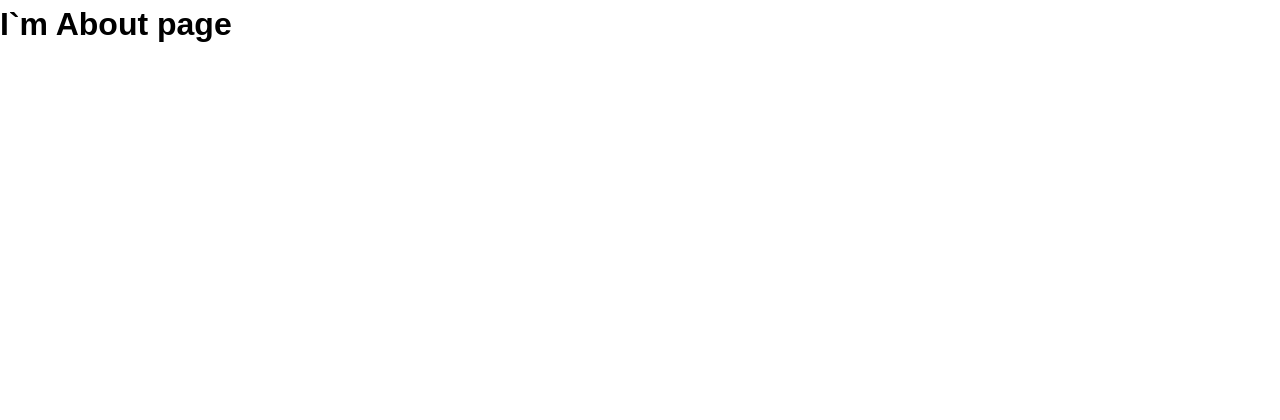
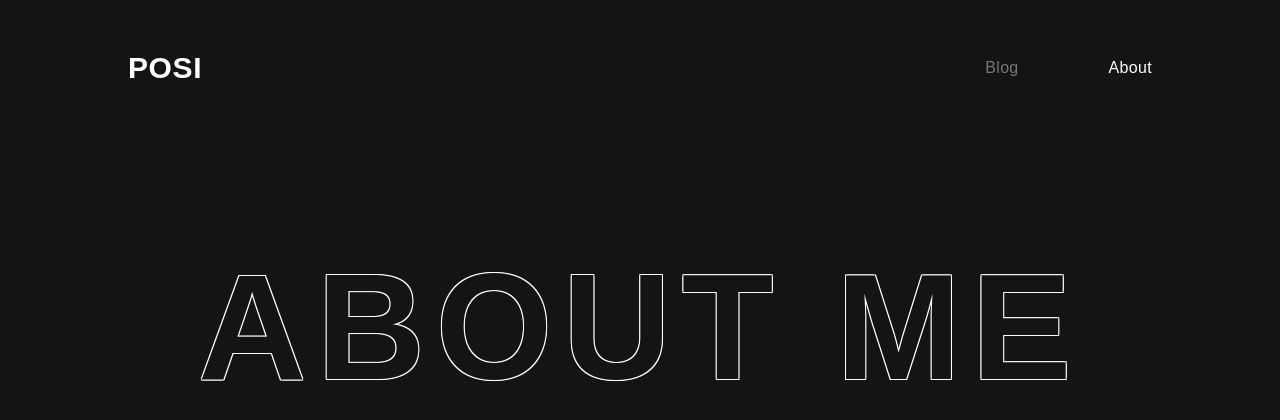
Before and after one commit to Adebesin-Cell/posi, a Next.js app: page /about in a window 1280 px wide. Shown: the top 420 px of the page. Built offline with nearby package versions, Linux system fonts and the light colour scheme; a web font is replaced by a local one.

Commit message:
Updating UI

```diff
--- a/components/layout/navigation/Navigation.module.scss
+++ b/components/layout/navigation/Navigation.module.scss
@@ -25,6 +25,10 @@
         text-transform: capitalize;
         transition: all 300ms;
 
+        &--active {
+            color: var(--white-900);
+        }
+
         &:hover {
             color: var(--white-900);
         }
--- a/pages/about.js
+++ b/pages/about.js
@@ -1,7 +1,26 @@
+import Head from 'next/head';
+import Header from '../components/layout/header/Header';
+import Container from '../components/ui/container/Container';
+import styles from '../styles/About.module.scss';
+
 const About = function () {
   return (
     <>
-      <h1>I`m About page</h1>
+      <>
+        <Head>
+          <title>Create Next App</title>
+          <meta name='description' content='Generated by create next app' />
+          <link rel='icon' href='/favicon.ico' />
+        </Head>
+        <main className={styles.about}>
+          <Container>
+            <Header />
+          </Container>
+          <Container>
+            <h1 className={styles.about__heading}>ABOUT ME</h1>
+          </Container>
+        </main>
+      </>
     </>
   );
 };
--- /dev/null
+++ b/styles/About.module.scss
@@ -0,0 +1,19 @@
+.about {
+    background: var(--black-900);
+    min-height: 100vh;
+
+    &__heading {
+        margin-top: calc(3 * var(--span-xl));
+        font-family: var(--Clash-Display);
+        font-size: calc(3 * (var(--size-2xl) + 2px));
+        font-weight: var(--weight-xlg);
+        line-height: 185px;
+        letter-spacing: 0.07em;
+        text-align: center;
+        color: var(--black-900);
+        text-shadow: -1px 1px 0 var(--white-900),
+            1px 1px 0 var(--white-900),
+            1px -1px 0 var(--white-900),
+            -1px -1px 0 var(--white-900);
+    }
+}
```
Also changed, not shown: components/layout/footer/Footer.js (+9 -0 lines), components/layout/footer/Footer.module.scss (+26 -0 lines).
